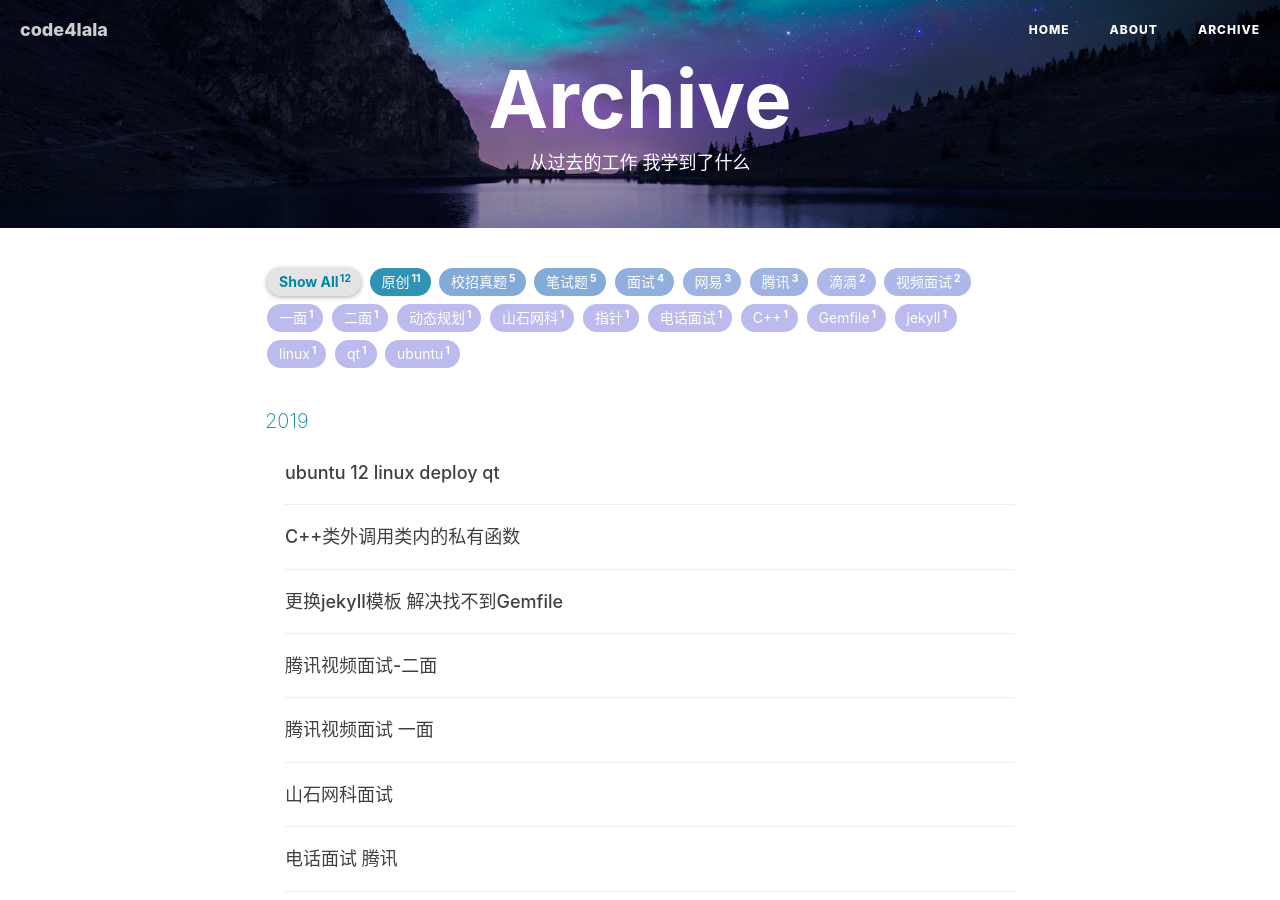
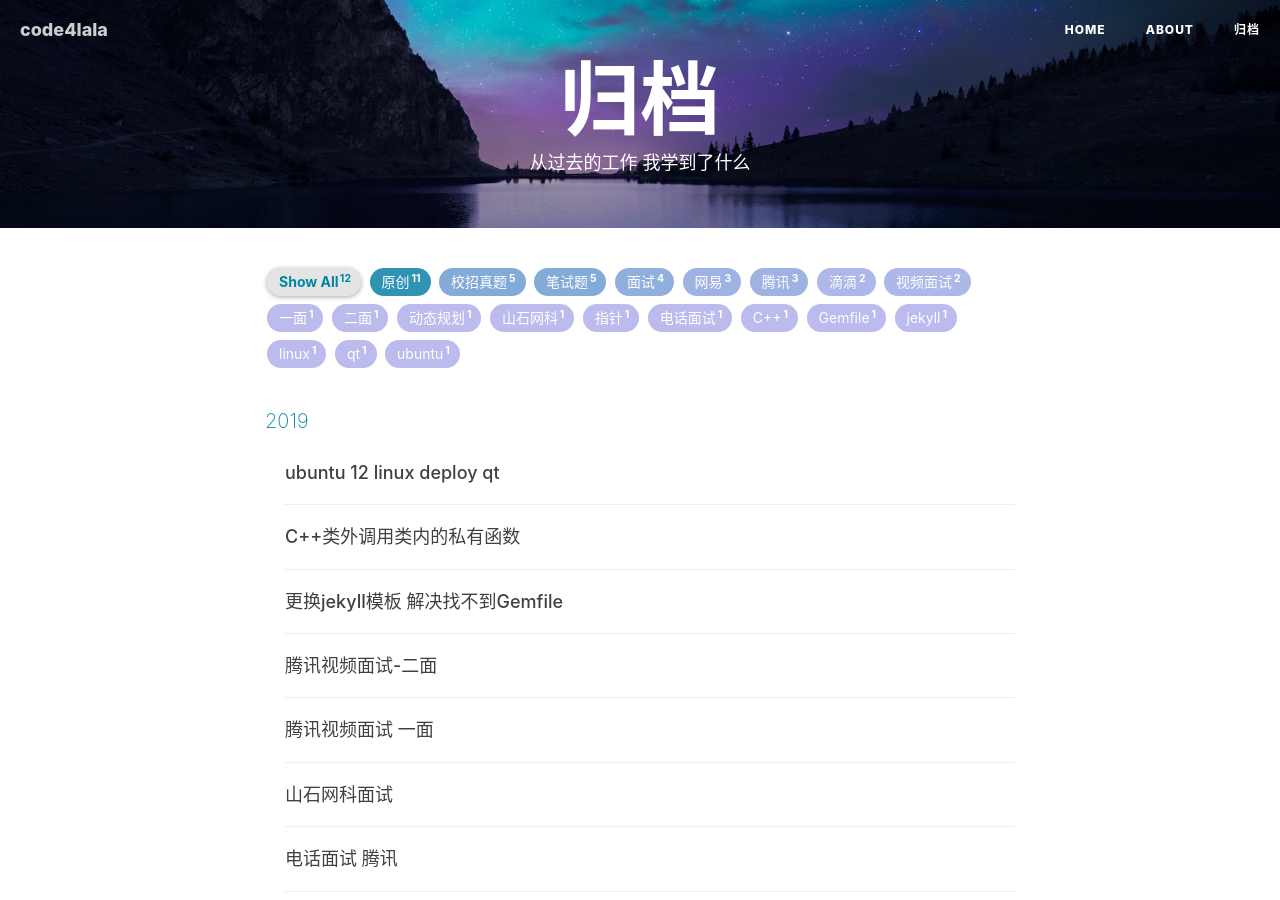
Before and after one commit to code4lala/code4lala.github.io, a Jekyll site: the page built from archive.html, in a window 1280 px wide and 900 px high. Built offline with Jekyll 4.4.1, drawn with Linux system fonts in a browser that asks for light colours; nearby versions of some CDN libraries; comment, search, counter and statistics services are not loaded.

Commit message:
change Archive to 归档

```diff
--- a/_includes/footer.html
+++ b/_includes/footer.html
@@ -52,7 +52,7 @@
 </script>
 
 
-{% if page.title == 'Archive' %}
+{% if page.title == '归档' %}
 <!-- jquery.tagcloud.js -->
 <script>
     async('{{ "/js/jquery.tagcloud.js" | prepend: site.baseurl }}',function(){
--- a/archive.html
+++ b/archive.html
@@ -1,5 +1,5 @@
 ---
-title: Archive
+title: 归档
 layout: default
 description: 从过去的工作 我学到了什么
 header-img: "img/tag-bg.jpg"
```
